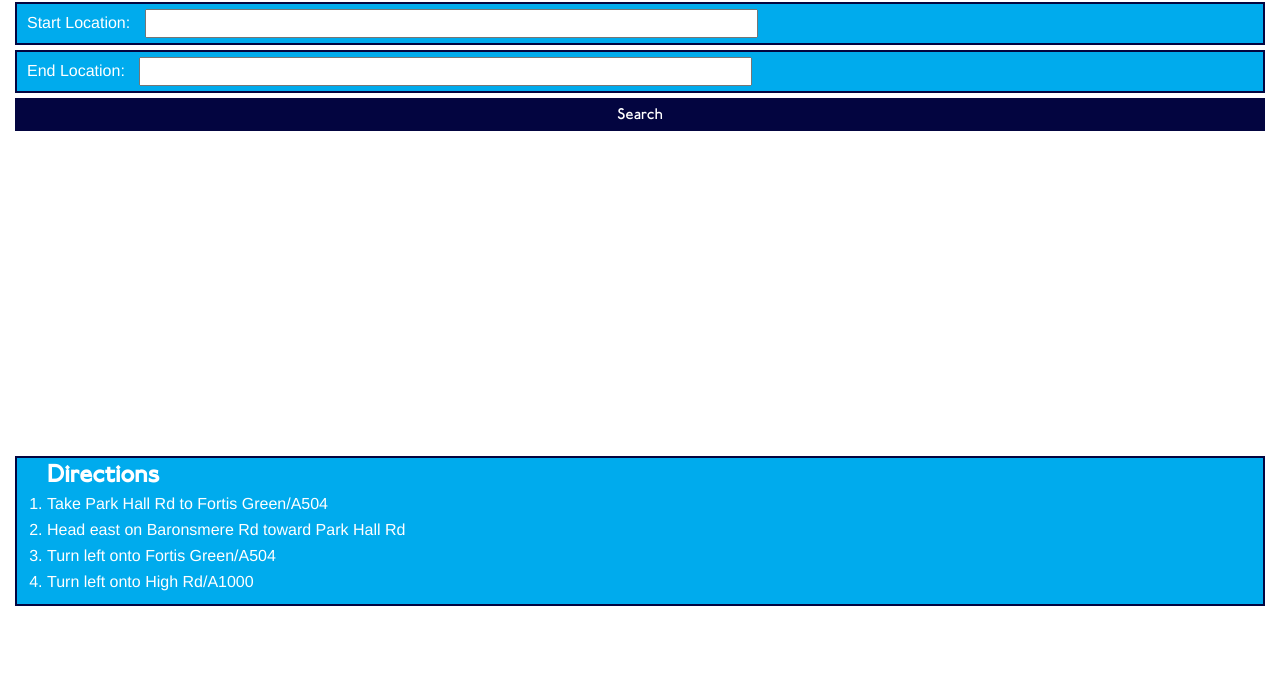
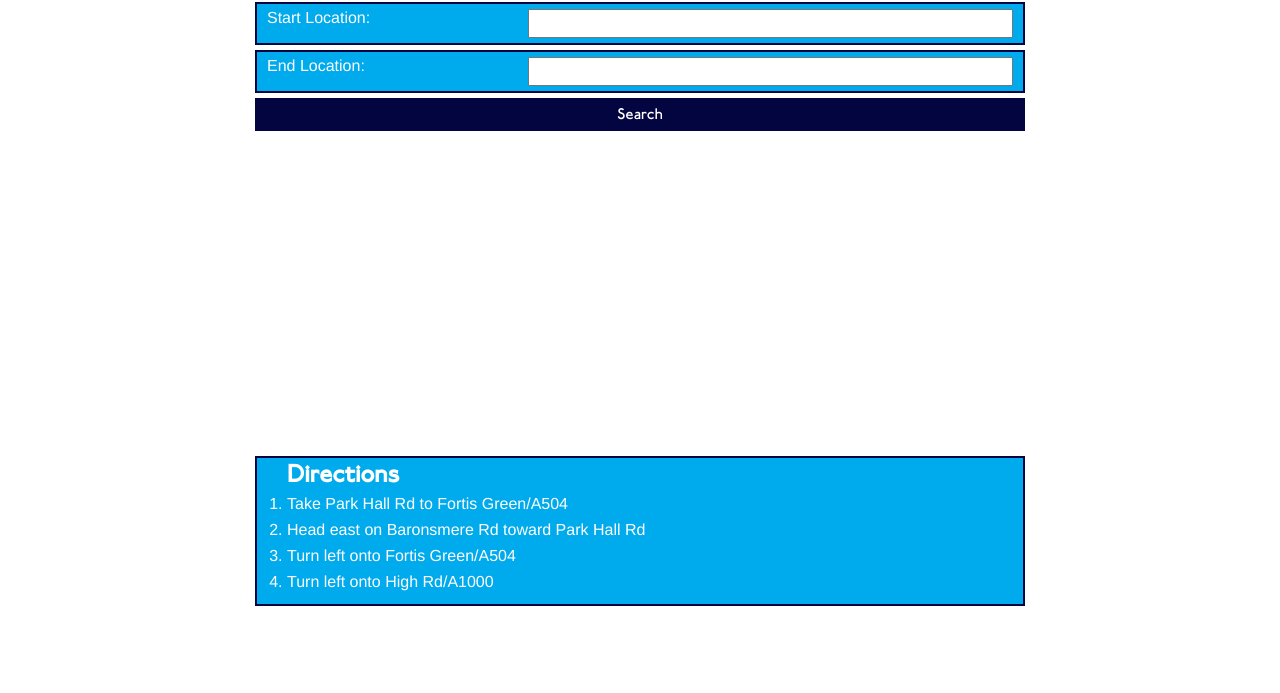
Before and after one commit to jonathanlking/YRS-Bike, a plain HTML site: page www/index.html in a window 1280 px wide. Shown: the part 107-800 px from the top of the page. Drawn offline with nearby package versions, Linux system fonts and the light colour scheme; some packages are replaced by stand-ins of ours.

Commit message:
Added max width and more padding

```diff
--- a/www/Style/screen.css
+++ b/www/Style/screen.css
@@ -19,6 +19,8 @@ body {
 	width:100%;
 	font-family: "Helvetica Neue", Helvetica, Arial, sans-serif;
 	padding: 0 15px;
+	max-width: 800px;
+	margin: auto;
     }
 
     h1, h2, h3, h4, h5, h6 {
@@ -42,6 +44,7 @@ body {
     margin-bottom: 5px;
  	font-family: "Helvetica Neue", Helvetica, Arial, sans-serif;
     padding: 5px 10px 5px 10px;
+    overflow: auto;
 }
 
 .leaving-from {
@@ -53,6 +56,7 @@ body {
     margin-bottom: 5px;
     font-family: "Helvetica Neue", Helvetica, Arial, sans-serif;
     padding: 5px 10px 5px 10px;
+    overflow: auto;
 }
 
 header {
@@ -105,6 +109,7 @@ margin-bottom: .5em;
 
 input {
 	padding: 5px;
-	width:50%;
+	width:65%;
 	margin-left: 10px;
+	float: right;
 }
```
